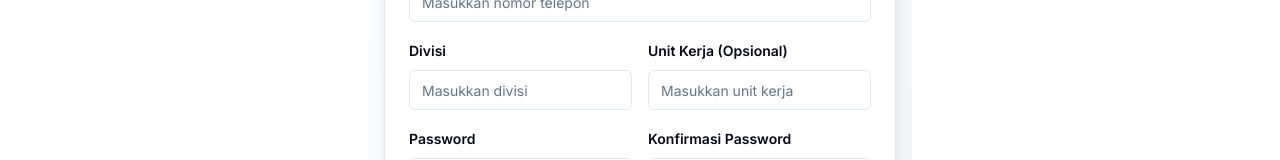
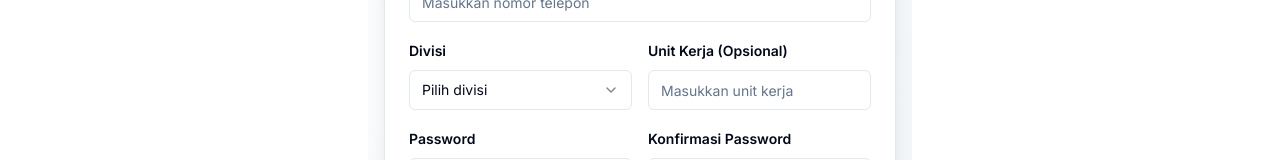
Before and after one commit to Farhanugraha/btn-crsdorder, a Next.js app: page /auth/register in a window 1280 px wide. Shown: the part 485-645 px from the top of the page. Built offline with nearby package versions, Linux system fonts and the light colour scheme; no server answers.

Commit message:
feat: add dropdown division and other division with input form

```diff
--- a/src/app/auth/register/page.tsx
+++ b/src/app/auth/register/page.tsx
@@ -2,19 +2,13 @@
 
 import { useRouter } from 'next/navigation';
 import Link from 'next/link';
-import { useState } from 'react';
+import { useState, useEffect } from 'react';
 import { useForm } from 'react-hook-form';
 import { zodResolver } from '@hookform/resolvers/zod';
 import { z } from 'zod';
 import { toast } from 'sonner';
 import { Button } from '@/components/ui/button';
-import {
-  Loader2,
-  Eye,
-  EyeOff,
-  CheckCircle2,
-  AlertCircle
-} from 'lucide-react';
+import { Loader2, Eye, EyeOff } from 'lucide-react';
 import { Input } from '@/components/ui/input';
 import {
   Form,
@@ -24,6 +18,13 @@ import {
   FormLabel,
   FormMessage
 } from '@/components/ui/form';
+import {
+  Select,
+  SelectContent,
+  SelectItem,
+  SelectTrigger,
+  SelectValue
+} from '@/components/ui/select';
 
 // Updated validation schema
 const registerFormSchema = z
@@ -60,6 +61,7 @@ const Register = () => {
   const [showPassword, setShowPassword] = useState(false);
   const [showConfirmPassword, setShowConfirmPassword] =
     useState(false);
+  const [selectedDivisi, setSelectedDivisi] = useState<string>('');
 
   const form = useForm<FormType>({
     resolver: zodResolver(registerFormSchema),
@@ -73,6 +75,14 @@ const Register = () => {
       password_confirmation: ''
     }
   });
+
+  // Watch divisi field value
+  const divisiValue = form.watch('divisi');
+
+  // Update selectedDivisi when divisi value changes
+  useEffect(() => {
+    setSelectedDivisi(divisiValue || '');
+  }, [divisiValue]);
 
   const onSubmit = async (data: FormType) => {
     try {
@@ -231,18 +241,51 @@ const Register = () => {
 
               {/* Divisi and Unit Kerja */}
               <div className="grid grid-cols-1 gap-4 md:grid-cols-2">
+                <FormItem>
+                  <FormLabel className="text-sm font-semibold">
+                    Divisi
+                  </FormLabel>
+                  <div className="space-y-3">
+                    <Select
+                      disabled={isSubmitting}
+                      onValueChange={(value) => {
+                        if (value === 'Lainnya') {
+                          // Set value ke kosong untuk input manual
+                          form.setValue('divisi', '');
+                          setSelectedDivisi('Lainnya');
+                        } else {
+                          form.setValue('divisi', value);
+                          setSelectedDivisi(value);
+                        }
+                      }}
+                      value={selectedDivisi}
+                    >
+                      <FormControl>
+                        <SelectTrigger className="border-border focus:ring-2 focus:ring-primary">
+                          <SelectValue placeholder="Pilih divisi" />
+                        </SelectTrigger>
+                      </FormControl>
+                      <SelectContent>
+                        <SelectItem value="CRSD 1">CRSD 1</SelectItem>
+                        <SelectItem value="CRSD 2">CRSD 2</SelectItem>
+                        <SelectItem value="Lainnya">
+                          Lainnya
+                        </SelectItem>
+                      </SelectContent>
+                    </Select>
+
+                    {/* Manual Input*/}
+                    {selectedDivisi === 'Lainnya' && (
+                      <div>
                         <FormField
                           control={form.control}
                           name="divisi"
                           render={({ field }) => (
                             <FormItem>
-                      <FormLabel className="text-sm font-semibold">
-                        Divisi
-                      </FormLabel>
                               <FormControl>
                                 <Input
                                   {...field}
-                          placeholder="Masukkan divisi"
+                                  placeholder="Masukkan nama divisi lainnya"
                                   type="text"
                                   disabled={isSubmitting}
                                   className="border-border focus:ring-2 focus:ring-primary"
@@ -252,6 +295,10 @@ const Register = () => {
                             </FormItem>
                           )}
                         />
+                      </div>
+                    )}
+                  </div>
+                </FormItem>
 
                 <FormField
                   control={form.control}
```
Lines whose indentation alone changed are shown as unchanged.
